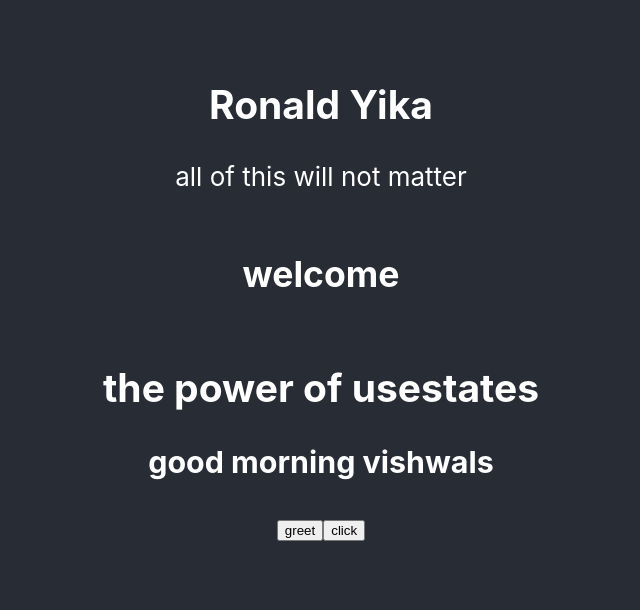
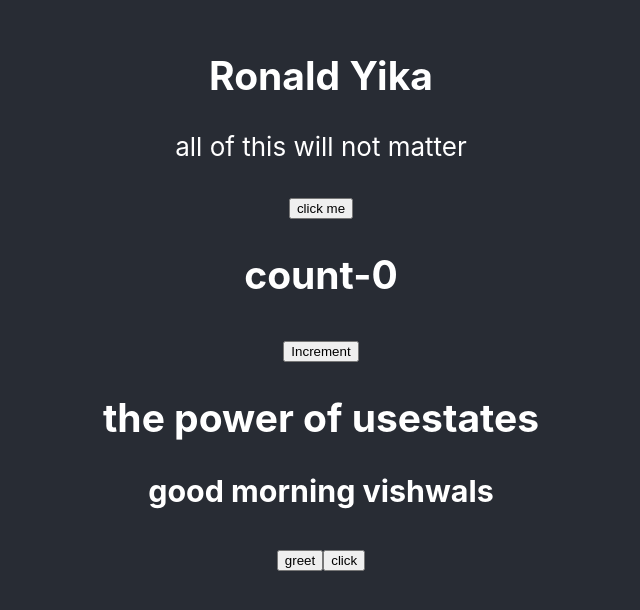
Before and after one commit to Ronaldyika/React_frontend_dev, a React (Create React App) app in the folder myreactapp/: page / in a window 1280 px wide. Shown: the part 118-728 px from the top of the page, without its empty margins (319-959 px from the left). Built offline with nearby package versions, Linux system fonts and the light colour scheme.

Commit message:
studied counters with states, eventhandles

```diff
--- a/myreactapp/src/App.js
+++ b/myreactapp/src/App.js
@@ -4,7 +4,10 @@ import Greet from './components/props';
 import Greeting from './components/read';
 import Message from './components/message_states';
 import Welcome from './components/class';
+import Eventhanle from './components/eventhandlers';
+import Counter from './components/counter';
 function App() {
+
   return (
     <div className="App">
       <header className="App-header">
@@ -12,9 +15,12 @@ function App() {
           <Greeting/>
         </p>
         <div>
-          <h3>
+          <Eventhanle/>
+          {/* <h3>
             <Welcome/>
-          </h3>
+          </h3> */}
+
+          <Counter/>
         </div>
         <div>
           {/* <Greet name="Ronald" value = "InnerPeace">
--- /dev/null
+++ b/myreactapp/src/components/counter.js
@@ -0,0 +1,27 @@
+import React,{Component} from 'react'
+
+class Counter extends Component{
+
+    constructor(){
+        super()
+        this.state ={
+            count:0
+        };
+    }
+    counter =()=>{
+        this.setState({
+            count:this.state.count + 1
+        })
+    }
+    render(){
+        return(
+            <div className='countItems'>
+                <h2>count-{ this.state.count }</h2>
+                <button onClick={()=>this.counter()}>Increment</button>
+            </div>
+        )
+    }
+}
+
+
+export default Counter
--- /dev/null
+++ b/myreactapp/src/components/eventhandlers.js
@@ -0,0 +1,18 @@
+import React,{Component} from "react";
+
+class Eventhanle extends Component{
+
+    enventhandle(){
+        document.write('button clicked')
+    }
+
+    render(){
+        return(
+            <div>
+                <button onClick={this.enventhandle}>click me</button>
+            </div>
+        )
+    }
+}
+
+export default Eventhanle
```
